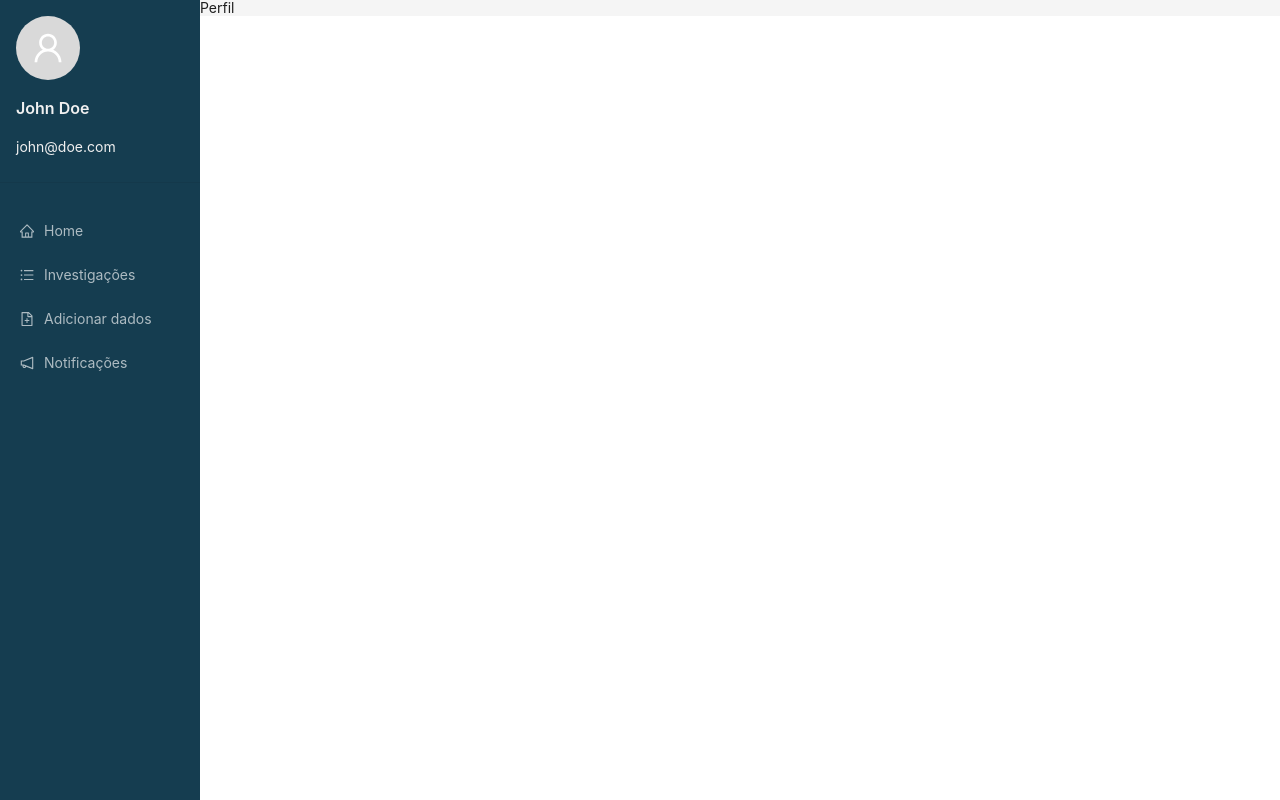
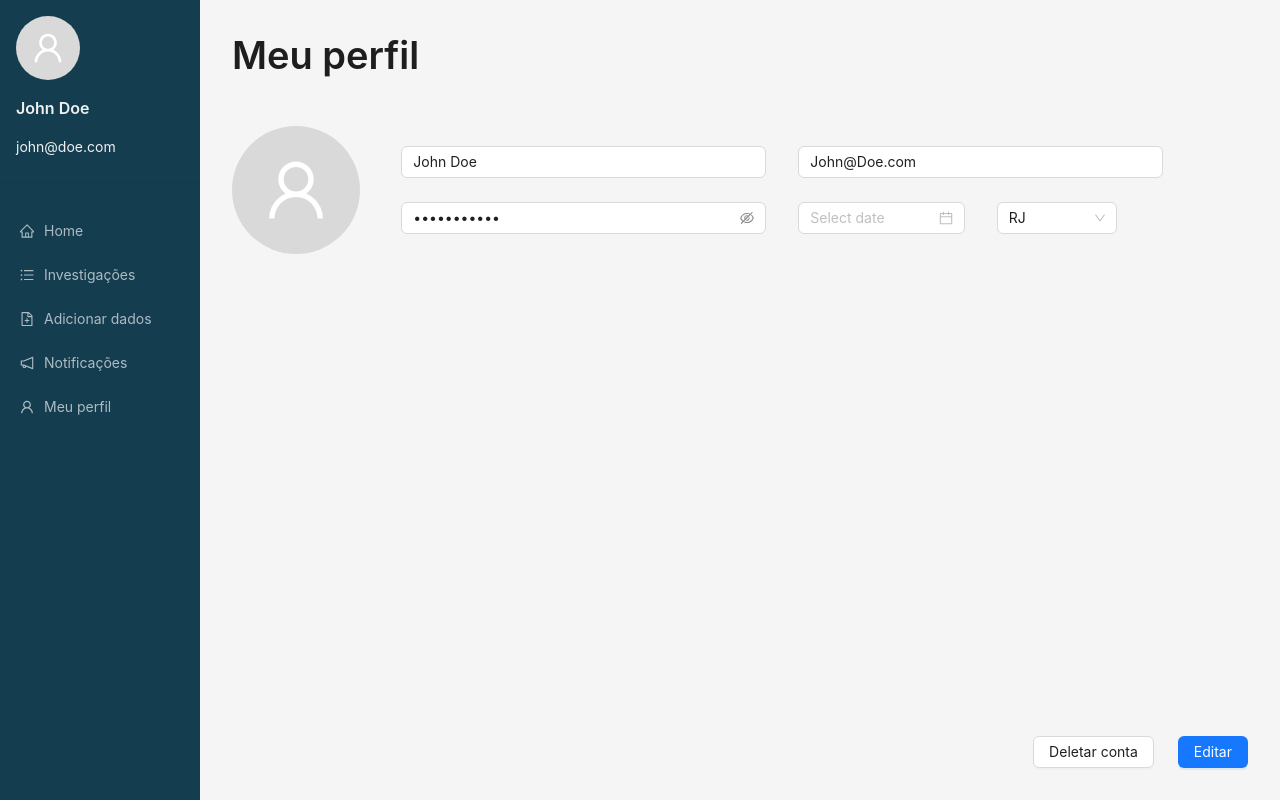
Before and after one commit to chiucchi/intelishare, a React (Vite) app: page /profile in a window 1280 px wide. Built offline with nearby package versions, Linux system fonts and the light colour scheme.

Commit message:
add profile page

```diff
--- a/src/App.tsx
+++ b/src/App.tsx
@@ -15,6 +15,7 @@ import Investigationlist from "./pages/investigations/InvestigationList";
 import PageHome from "./pages/home/PageHome";
 import InvestigationsAdd from "./pages/investigations/create/InvestigationsAdd";
 import Notifications from "./pages/notifications/Notifications";
+import Profile from "./pages/profile/Profile";
 
 function App() {
   const { Content, Sider } = Layout;
@@ -78,6 +79,11 @@ function App() {
               key: "notifications",
               icon: <NotificationOutlined />,
             },
+            {
+              label: "Meu perfil",
+              key: "profile",
+              icon: <UserOutlined />,
+            },
           ]}
           style={{ backgroundColor: "#153D50", width: "100%" }}
           theme="dark"
@@ -109,7 +115,7 @@ function Contenta() {
         ></Route>
         {/* <Route path="*" element={<Empty />}></Route> */}
         <Route path="/notifications" element={<Notifications />}></Route>
-        <Route path="/profile" element={<div>Perfil</div>}></Route>
+        <Route path="/profile" element={<Profile />}></Route>
       </Routes>
     </div>
   );
--- a/src/pages/home/PageHome.tsx
+++ b/src/pages/home/PageHome.tsx
@@ -1,10 +1,10 @@
 import { Container, WelcomeText } from "./PageHome.styles";
 
 const PageHome = () => {
-    return (
-        <Container>
-            <WelcomeText>Welcome John Doe</WelcomeText>
-        </Container>
-    );
+  return (
+    <Container>
+      <WelcomeText>Bem vindo(a) John Doe</WelcomeText>
+    </Container>
+  );
 };
 export default PageHome;
--- a/src/pages/investigations/create/InvestigationsAdd.tsx
+++ b/src/pages/investigations/create/InvestigationsAdd.tsx
@@ -1,5 +1,6 @@
 import {
   Button,
+  Card,
   Checkbox,
   Col,
   DatePicker,
@@ -13,13 +14,14 @@ import {
 import PageContainer from "../../../components/container/Container";
 import { useState } from "react";
 import { CheckboxChangeEvent } from "antd/es/checkbox";
-import { DeleteOutlined, PlusOutlined } from "@ant-design/icons";
+import { DeleteOutlined, PlusOutlined, SendOutlined } from "@ant-design/icons";
 import JSZip from "jszip";
 
 const InvestigationsAdd = () => {
   const [checked, setChecked] = useState(false);
   const [files, setFiles] = useState<File[]>([]);
   const [filenames, setFilenames] = useState<string[]>([]);
+  const [mainFile, setMainFile] = useState<string>();
 
   const onChange = (
     e: React.ChangeEvent<HTMLInputElement | HTMLTextAreaElement>
@@ -40,6 +42,7 @@ const InvestigationsAdd = () => {
 
   const handleFileSelect = async (e: React.ChangeEvent<HTMLInputElement>) => {
     const file = e.target.files?.[0];
+    setMainFile(file?.name);
     if (!file) {
       return;
     }
@@ -90,13 +93,19 @@ const InvestigationsAdd = () => {
         </>
       )}
       <Divider />
-      <Typography.Title level={4}>Enviar arquivos</Typography.Title>
-      <input type="file" onChange={handleFileSelect} />
-      <ul>
-        {filenames.map((filename) => (
-          <li key={filename}>{filename}</li>
-        ))}
-      </ul>
+      <Space direction="vertical" size="large" style={{ display: "flex" }}>
+        <Typography.Title level={4}>Inserir arquivos</Typography.Title>
+        <input type="file" onChange={handleFileSelect} />
+        {filenames.length > 0 && (
+          <Card title={mainFile} style={{ width: "50%" }}>
+            <ul>
+              {filenames.map((filename) => {
+                return <li key={filename}>{filename}</li>;
+              })}
+            </ul>
+          </Card>
+        )}
+      </Space>
       <div
         style={{
           position: "absolute",
@@ -105,7 +114,7 @@ const InvestigationsAdd = () => {
         }}
       >
         <Button type="primary">
-          <PlusOutlined />
+          <SendOutlined />
           Enviar dados
         </Button>
       </div>
--- /dev/null
+++ b/src/pages/profile/Profile.tsx
@@ -0,0 +1,106 @@
+import {
+  Avatar,
+  Button,
+  Col,
+  DatePicker,
+  DatePickerProps,
+  Divider,
+  Input,
+  Row,
+  Select,
+  Space,
+  Table,
+  Typography,
+} from "antd";
+import PageContainer from "../../components/container/Container";
+import { UserOutlined } from "@ant-design/icons";
+
+const Profile = () => {
+  const onChange = (
+    e: React.ChangeEvent<HTMLInputElement | HTMLTextAreaElement>
+  ) => {
+    console.log("Change:", e.target.value);
+  };
+
+  const onChangeDate: DatePickerProps["onChange"] = (date, dateString) => {
+    console.log(date, dateString);
+  };
+
+  const handleChange = (value: string) => {
+    console.log(`selected ${value}`);
+  };
+
+  return (
+    <PageContainer>
+      <Typography.Title>Meu perfil</Typography.Title>
+      <Row align="middle" style={{ margin: "48px 0 48px" }}>
+        <Col span={4}>
+          <Space
+            direction="vertical"
+            size="middle"
+            style={{ cursor: "pointer" }}
+            onClick={() => {
+              console.log("clicked");
+              // change profile pic
+            }}
+          >
+            <Avatar
+              size={128}
+              icon={<UserOutlined />}
+              style={{ backgroundColor: "#D9D9D9" }}
+            />
+          </Space>
+        </Col>
+        <Col span={18}>
+          <Row gutter={[{ xs: 8, sm: 16, md: 24, lg: 32 }, 24]}>
+            <Col span={12}>
+              <Input value="John Doe" />
+            </Col>
+            <Col span={12}>
+              <Input value="John@Doe.com" />
+            </Col>
+            <Col span={12}>
+              <Input.Password value="38291732189" onChange={onChange} />
+            </Col>
+            <Col span={6}>
+              <DatePicker onChange={onChangeDate} />
+            </Col>
+            <Col span={6}>
+              <Select
+                defaultValue="RJ"
+                style={{ width: 120 }}
+                onChange={handleChange}
+                options={[
+                  { value: "rj", label: "Rj" },
+                  { value: "sp", label: "Sp" },
+                  { value: "mg", label: "Mg" },
+                ]}
+              />
+            </Col>
+          </Row>
+        </Col>
+      </Row>
+      <Space
+        style={{
+          position: "absolute",
+          bottom: "32px",
+          right: "32px",
+        }}
+        size="large"
+      >
+        <Button>Deletar conta</Button>
+        <Button
+          type="primary"
+          onClick={() => {
+            console.log("edit account button clicked");
+            // activate inputs, or transform description to inputs
+          }}
+        >
+          Editar
+        </Button>
+      </Space>
+    </PageContainer>
+  );
+};
+
+export default Profile;
```
